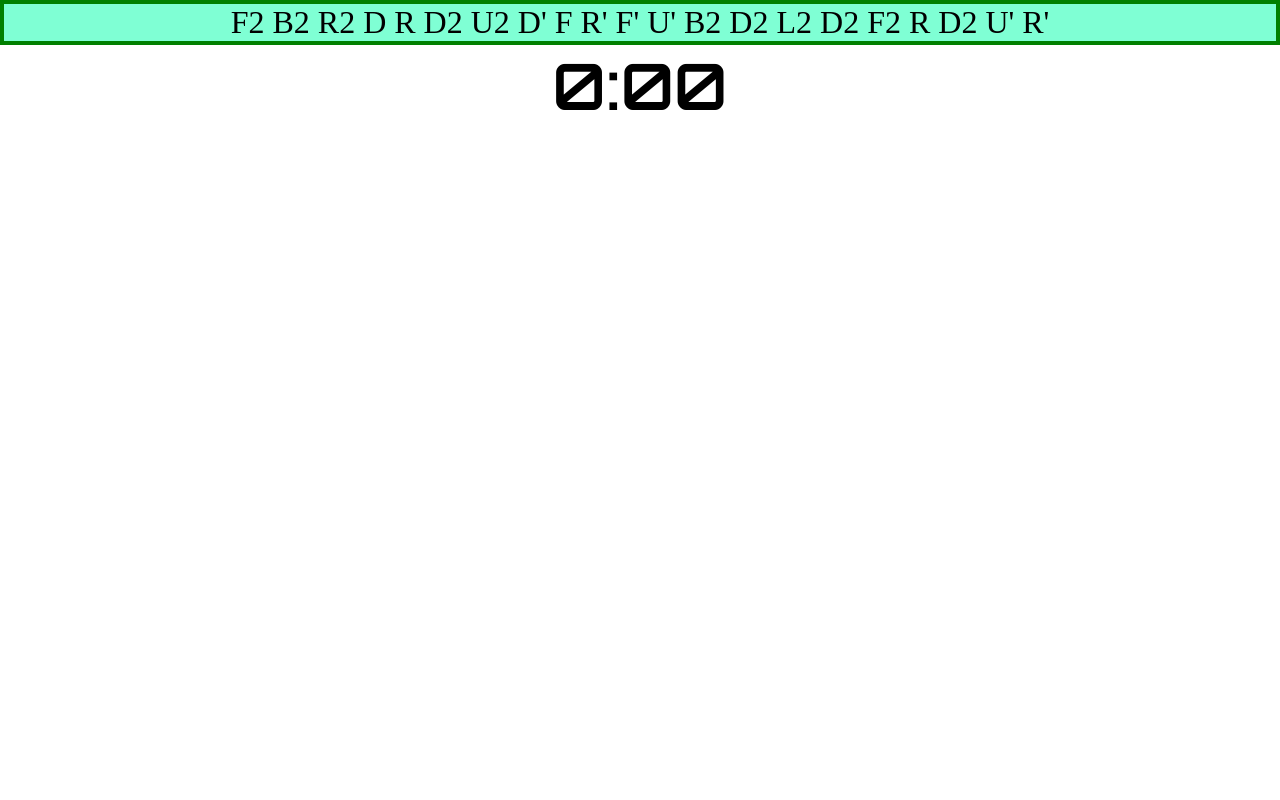
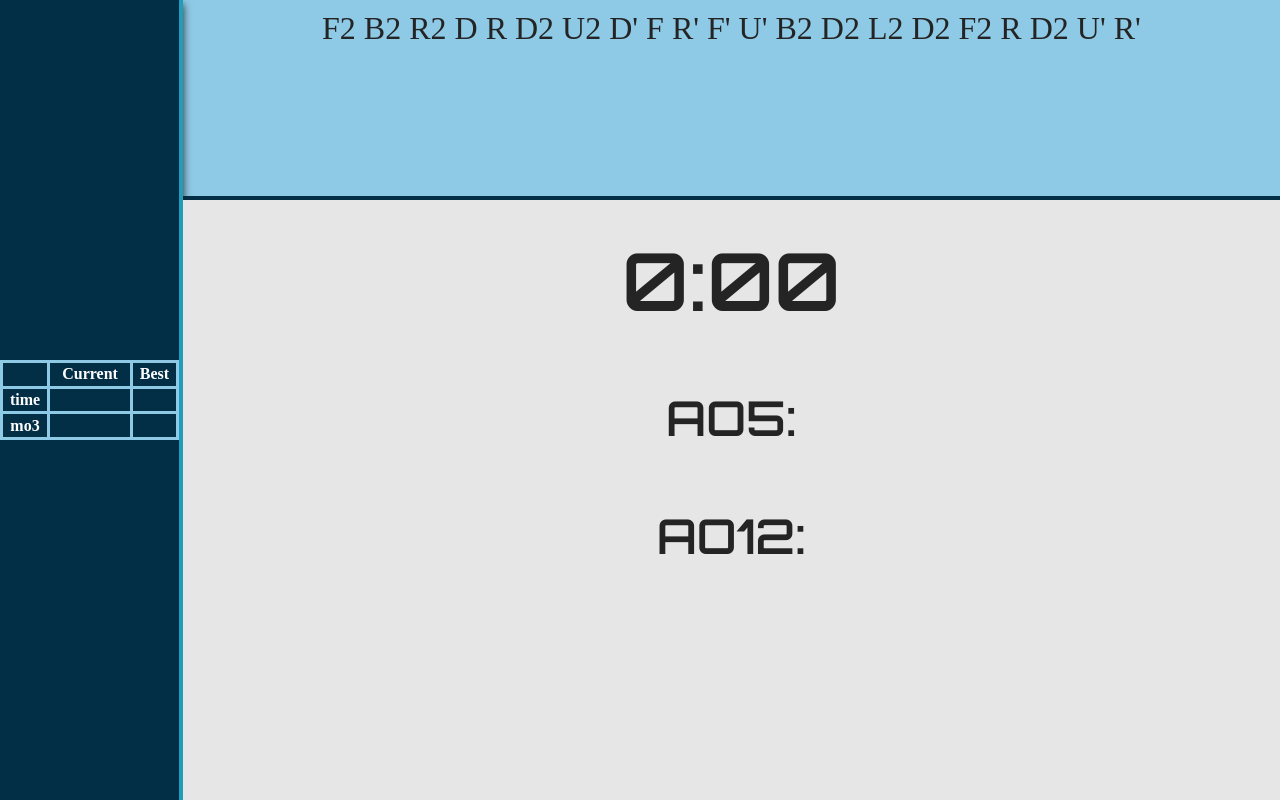
Before and after one commit to galrothschild/rubiksTimer, a plain HTML site: page index.html in a window 1280 px wide. Drawn offline with Linux system fonts and the light colour scheme.

Commit message:
starting to add HTML and style

```diff
--- a/index.html
+++ b/index.html
@@ -18,11 +18,33 @@
 
 <body>
     <div class="container">
-        <header id="scrambleDisplay">
+        <header id="scrambleDisplay" class="scrambleDisplay">
 
         </header>
-        <aside></aside>
-        <main>0:00</main>
+        <aside class="sidebar">
+            <table class="currentSession">
+                <tr>
+                    <th></th>
+                    <th>Current</th>
+                    <th>Best</th>
+                </tr>
+                <tr>
+                    <th>time</th>
+                    <td id="session-currentTime"></td>
+                    <td id="session-bestTime"></td>
+                </tr>
+                <tr>
+                    <th>mo3</th>
+                    <td id="session-currentMo3"></td>
+                    <td id="session-bestMo3"></td>
+                </tr>
+            </table>
+        </aside>
+        <main class="timer">
+            <div class="time">0:00</div>
+            <div class="ao5">AO5: <span id="ao5"></span></div>
+            <div class="ao12">AO12: <span id="ao12"></span></div>
+        </main>
     </div>
     <script src="script.js"></script>
 </body>
--- a/style.css
+++ b/style.css
@@ -1,21 +1,83 @@
+:root {
+    --light-blue: hsla(199, 64%, 73%, 1);
+    --blue: hsla(192, 70%, 43%, 1);
+    --dark-blue: hsla(200, 95%, 14%, 1);
+    --yellow: hsla(43, 100%, 51%, 1);
+    --orange: hsla(32, 100%, 49%, 1);
+    --black: hsl(0, 0%, 14%);
+    --light-gray: hsl(0, 0%, 90%);
+}
+
 * {
     margin: 0;
     padding: 0;
     box-sizing: border-box;
 }
 
-header {
+body {
+    height: 100vh;
+    color: var(--black);
+}
+
+.container {
+    display: grid;
+    grid-template-areas:
+        "side header"
+        "side main";
+    grid-template-columns: 1fr 6fr;
+    grid-template-rows: max(200px, 20vh) 1fr;
+    height: 100vh;
+}
+
+.scrambleDisplay {
+    grid-area: header;
     display: flex;
     flex-direction: column;
     align-items: center;
     font-size: 2rem;
-    background-color: aquamarine;
-    border: 4px solid green;
+    background-color: var(--light-blue);
+    border-bottom: 4px solid var(--dark-blue);
+    box-shadow: 5px 0 10px var(--black);
+    text-align: center;
+    padding: 10px 0;
 }
 
-main {
-    display: grid;
+.sidebar {
+    grid-area: side;
+    background-color: var(--dark-blue);
+    border-right: 4px solid var(--blue);
+    box-shadow: 0 4px 8px var(--black);
+    color: white;
+    display: flex;
+    flex-direction: column;
+    justify-content: center;
+}
+
+.sidebar>.currentSession {
+    width: 100%;
+    height: 10vh;
+    border-collapse: collapse;
+}
+
+.currentSession,
+.currentSession :where(th, td) {
+    border: 3px solid var(--light-blue);
+}
+
+.timer {
+    grid-area: main;
+    display: flex;
+    flex-direction: column;
+    max-height: 100%;
+    justify-content: flex-start;
     place-items: center;
-    font-size: 4rem;
+    gap: 10%;
+    font-size: 3rem;
     font-family: 'Orbitron', sans-serif;
+    background-color: var(--light-gray);
+    padding-top: 30px;
 }
+
+.time {
+    font-size: 5rem;
+}
```
